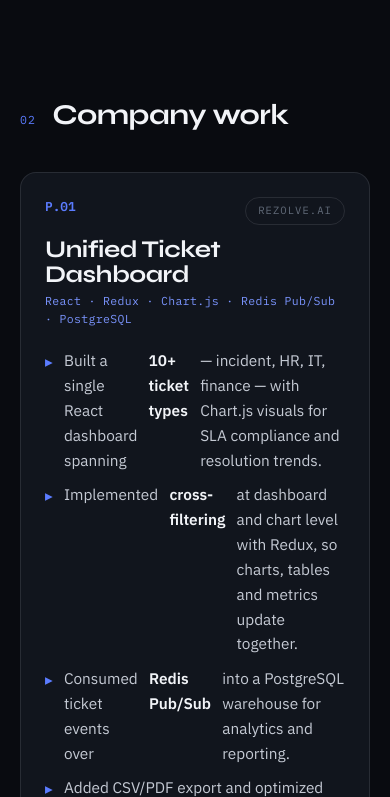
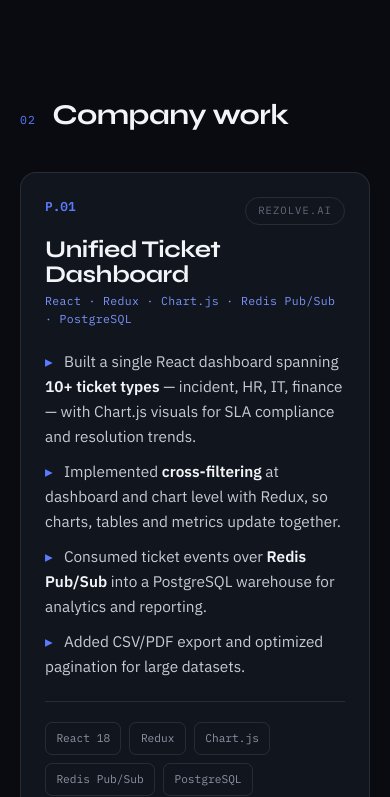
Before and after one commit to msafnan/portfolio, a plain HTML site: page index.html in a window 390 px wide. Shown: the part 1203-2000 px from the top of the page. Drawn offline with Linux system fonts and the light colour scheme.

Commit message:
mobile-view

```diff
--- a/index.html
+++ b/index.html
@@ -183,6 +183,23 @@
   .reveal { opacity: 0; transform: translateY(22px); transition: opacity .7s cubic-bezier(.2,.7,.3,1), transform .7s cubic-bezier(.2,.7,.3,1); }
   .reveal.in { opacity: 1; transform: none; }
   @media (prefers-reduced-motion: reduce){ .reveal{ opacity:1!important; transform:none!important; transition:none; } }
+
+/* Fix inline bullet text wrapping */
+.card ul.did li {
+  display: block;
+}
+
+.card ul.did li::before {
+  content: "▸";
+  color: var(--accent);
+  display: inline-block;
+  margin-right: .7rem;
+}
+
+.card ul.did li b {
+  display: inline;
+}
+
 </style>
 </head>
 <body class="mode-company">
```
